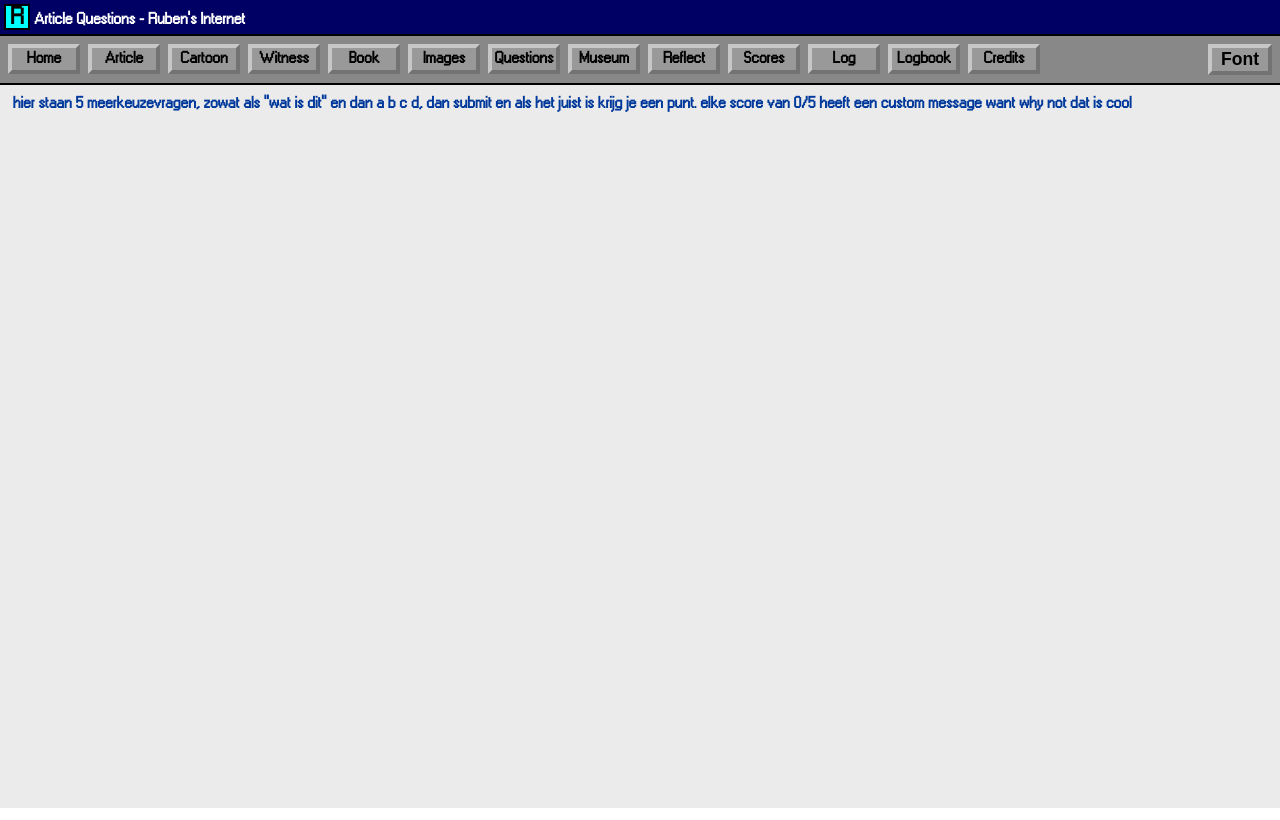
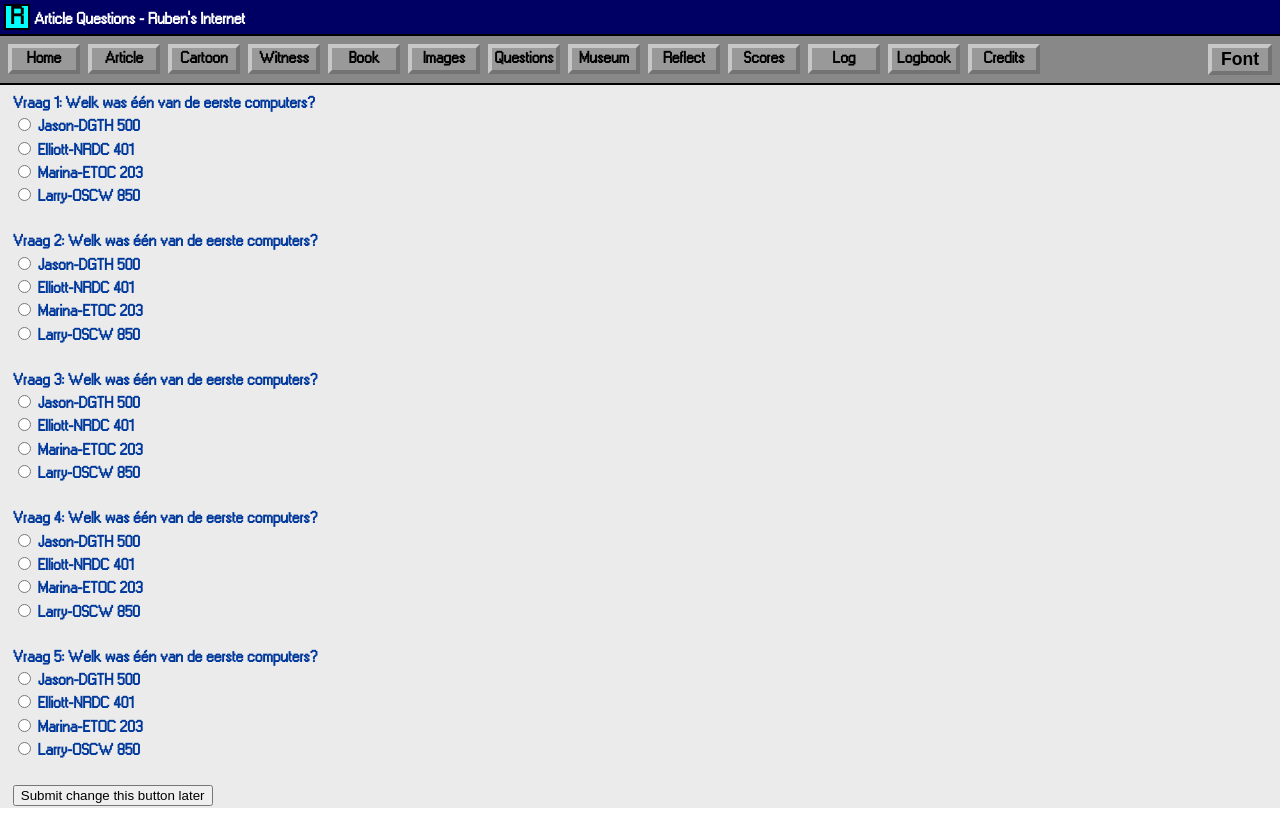
Before and after one commit to Rissoe/HO-2025, a plain HTML site: page html/sub/articlequiz.html in a window 1280 px wide. Drawn offline with Linux system fonts and the light colour scheme.

Commit message:
added code for questions

```diff
--- a/html/sub/articlequiz.html
+++ b/html/sub/articlequiz.html
@@ -29,8 +29,60 @@
     </nav>
     <div id="Load"></div>
     <div class="mover">.</div>
-    <main>
-        <h1>hier staan 5 meerkeuzevragen, zowat als "wat is dit" en dan a b c d, dan submit en als het juist is krijg je een punt. elke score van 0/5 heeft een custom message want why not dat is cool</h1>
+    <main class="article2">
+        <form name="QuestionArticle" onsubmit="return Formify()">
+            <h1>Vraag 1: Welk was één van de eerste computers?</h1>
+            <input type="radio" id="wrong" name="Q1" value="wrong">
+            <label for="html">Jason-DGTH 500</label><br>
+            <input type="radio" id="right" name="Q1" value="right">
+            <label for="css">Elliott-NRDC 401</label><br>
+            <input type="radio" id="wrong" name="Q1" value="wrong">
+            <label for="javascript">Marina-ETOC 203</label><br>
+            <input type="radio" id="wrong" name="Q1" value="wrong">
+            <label for="javascript">Larry-OSCW 850</label><br><br>
+
+            <h1>Vraag 2: Welk was één van de eerste computers?</h1>
+            <input type="radio" id="wrong" name="Q2" value="wrong">
+            <label for="html">Jason-DGTH 500</label><br>
+            <input type="radio" id="right" name="Q2" value="right">
+            <label for="css">Elliott-NRDC 401</label><br>
+            <input type="radio" id="wrong" name="Q2" value="wrong">
+            <label for="javascript">Marina-ETOC 203</label><br>
+            <input type="radio" id="wrong" name="Q2" value="wrong">
+            <label for="javascript">Larry-OSCW 850</label><br><br>
+
+            <h1>Vraag 3: Welk was één van de eerste computers?</h1>
+            <input type="radio" id="wrong" name="Q3" value="wrong">
+            <label for="html">Jason-DGTH 500</label><br>
+            <input type="radio" id="right" name="Q3" value="right">
+            <label for="css">Elliott-NRDC 401</label><br>
+            <input type="radio" id="wrong" name="Q3" value="wrong">
+            <label for="javascript">Marina-ETOC 203</label><br>
+            <input type="radio" id="wrong" name="Q3" value="wrong">
+            <label for="javascript">Larry-OSCW 850</label><br><br>
+
+            <h1>Vraag 4: Welk was één van de eerste computers?</h1>
+            <input type="radio" id="wrong" name="Q4" value="wrong">
+            <label for="html">Jason-DGTH 500</label><br>
+            <input type="radio" id="right" name="Q4" value="right">
+            <label for="css">Elliott-NRDC 401</label><br>
+            <input type="radio" id="wrong" name="Q4" value="wrong">
+            <label for="javascript">Marina-ETOC 203</label><br>
+            <input type="radio" id="wrong" name="Q4" value="wrong">
+            <label for="javascript">Larry-OSCW 850</label><br><br>
+
+            <h1>Vraag 5: Welk was één van de eerste computers?</h1>
+            <input type="radio" id="wrong" name="Q5" value="wrong">
+            <label for="html">Jason-DGTH 500</label><br>
+            <input type="radio" id="right" name="Q5" value="right">
+            <label for="css">Elliott-NRDC 401</label><br>
+            <input type="radio" id="wrong" name="Q5" value="wrong">
+            <label for="javascript">Marina-ETOC 203</label><br>
+            <input type="radio" id="wrong" name="Q5" value="wrong">
+            <label for="javascript">Larry-OSCW 850</label><br><br>
+
+            <input type="submit" value="Submit change this button later">
+          </form>
     </main>
 </body>
 </html>
--- a/js/script.js
+++ b/js/script.js
@@ -3,3 +3,18 @@ function fontToggle() {
     document.body.style.fontFamily = document.getElementById("fontButton").style.fontFamily;
     document.getElementById("fontButton").style.fontFamily = original;
 }
+
+function Formify() {
+    let score = 0
+    let value = document.forms["QuestionArticle"]["Q1"].value;
+    if (value == "right") { score++ };
+    value = document.forms["QuestionArticle"]["Q2"].value;
+    if (value == "right") { score++ };
+    value = document.forms["QuestionArticle"]["Q3"].value;
+    if (value == "right") { score++ };
+    value = document.forms["QuestionArticle"]["Q4"].value;
+    if (value == "right") { score++ };
+    value = document.forms["QuestionArticle"]["Q5"].value;
+    if (value == "right") { score++ };
+    alert(score+"/5 change to a message on the page later")
+}
```
Also changed, not shown: html/article.html (+1 -1 lines), html/logbook.html (+3 -0 lines).
